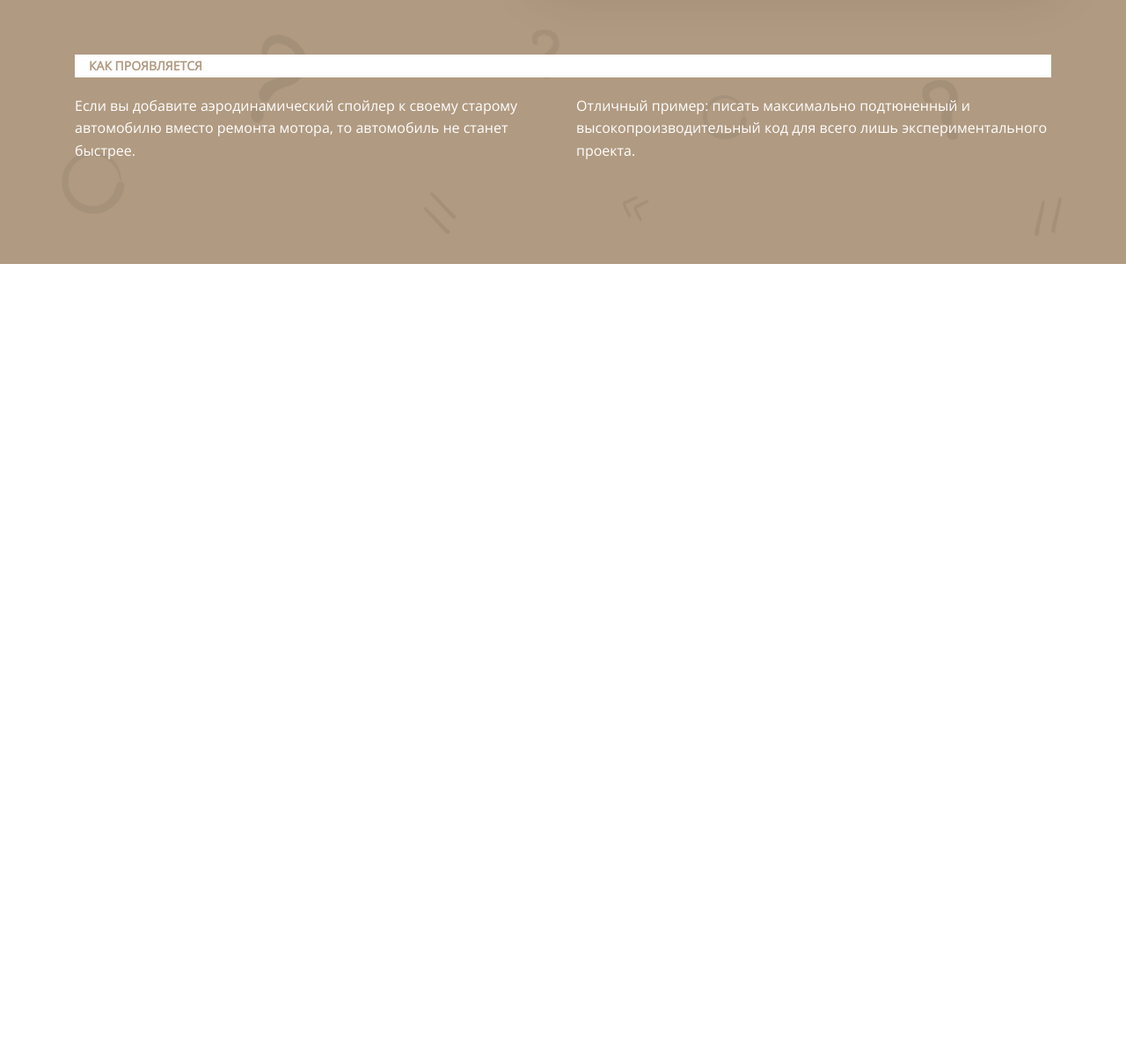
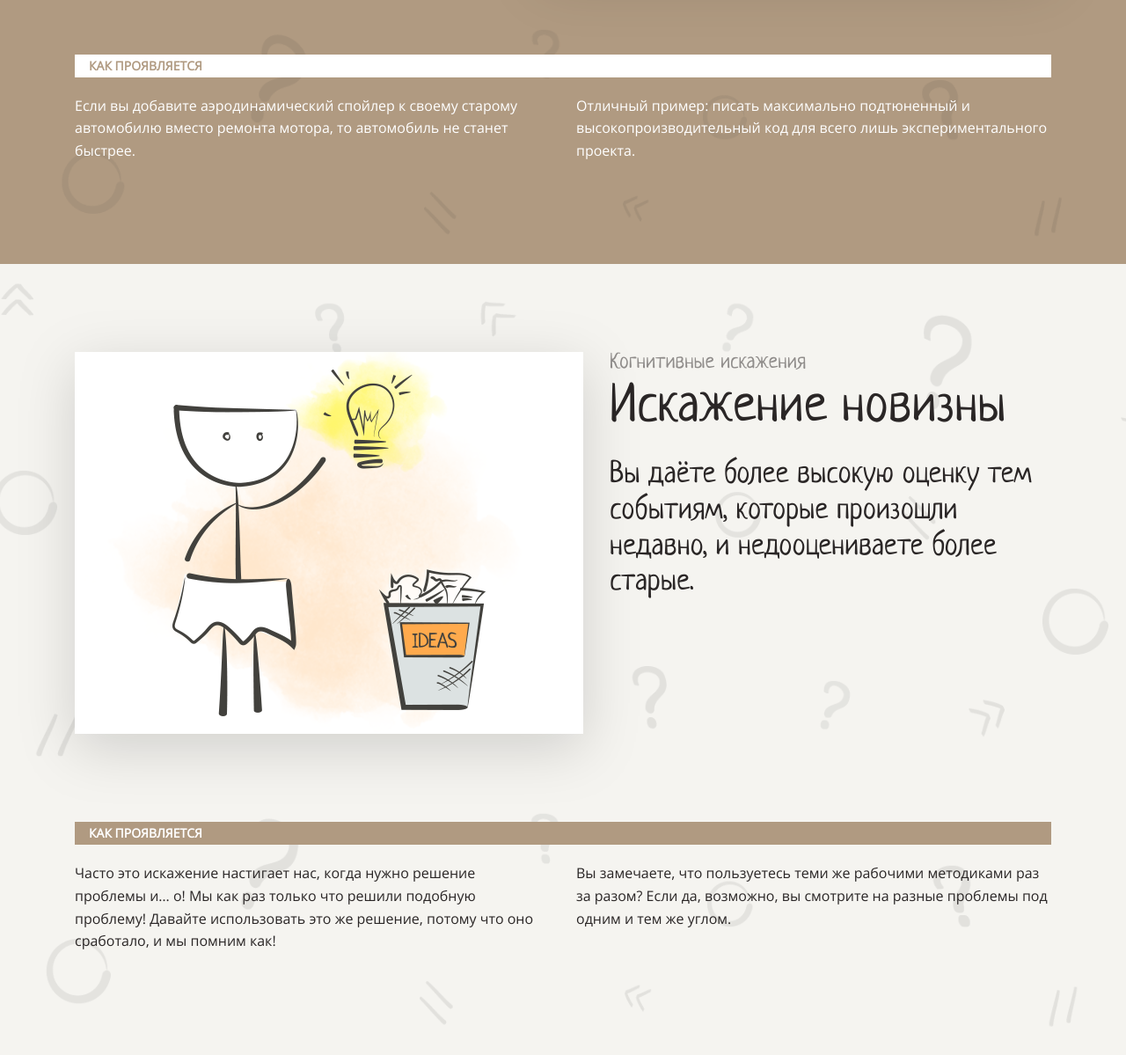
Before and after one commit to OksanaKulakova/layout-designer-project-58, a website: page src/index.html in a window 1280 px wide. Shown: the part 4190-5389 px from the top of the page at 88% size. Before the commit the page ends 4490 px from the top, so only its background shows below. Drawn offline with Linux system fonts and the light colour scheme.

Commit message:
Верстка секции distortion-of-novelty

```diff
--- a/src/index.html
+++ b/src/index.html
@@ -96,7 +96,7 @@
               </a>
             </li>
             <li class="nav-item">
-              <a href="" class="card bg--light">
+              <a href="#distortion-of-novelty" class="card bg--light">
                 <div class="card-number">3</div>
                 <h3 class="text-primary">Искажение новизны</h3>
                 <p>
@@ -188,6 +188,37 @@
           </div>
         </div>
       </section>
+
+      <section id="distortion-of-novelty" class="bg-image bg--light">
+        <div class="content">
+          <div class="section-title">
+            <img src="images/3.png" alt="Эффект ИКЕА" />
+            <div>
+              <span class="tag">Когнитивные искажения</span>
+              <h2>Искажение новизны</h2>
+              <p>
+                Вы даёте более высокую оценку тем событиям, которые произошли
+                недавно, и недооцениваете более старые.
+              </p>
+            </div>
+          </div>
+
+          <h3 class="section-subtitle bg--brown">Как проявляется</h3>
+          <div class="secton-text">
+            <p>
+              Часто это искажение настигает нас, когда нужно решение проблемы и…
+              о! Мы как раз только что решили подобную проблему! Давайте
+              использовать это же решение, потому что оно сработало, и мы помним
+              как!
+            </p>
+            <p>
+              Вы замечаете, что пользуетесь теми же рабочими методиками раз за
+              разом? Если да, возможно, вы смотрите на разные проблемы под одним
+              и тем же углом.
+            </p>
+          </div>
+        </div>
+      </section>
     </main>
     <footer></footer>
   </body>
```
